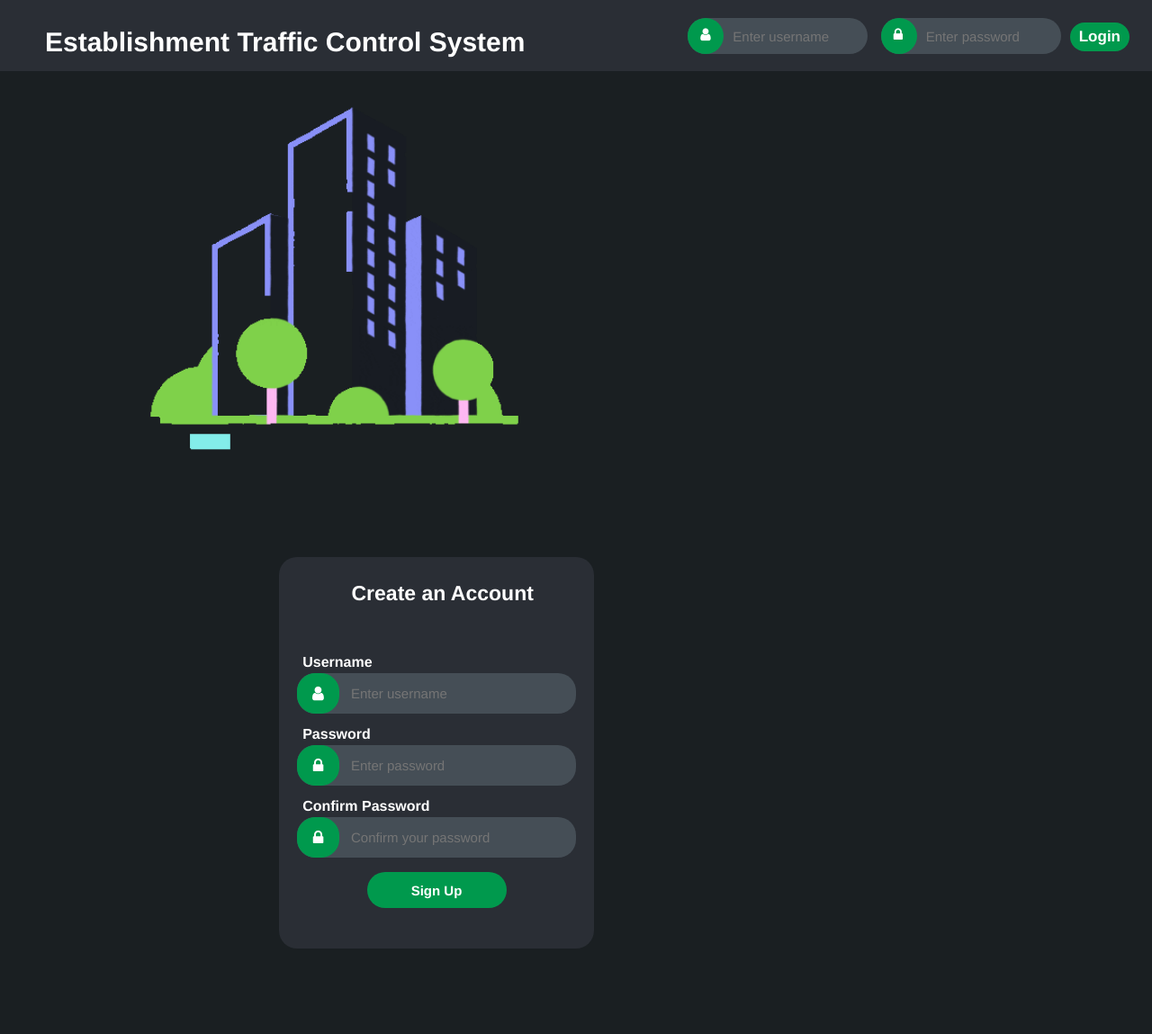
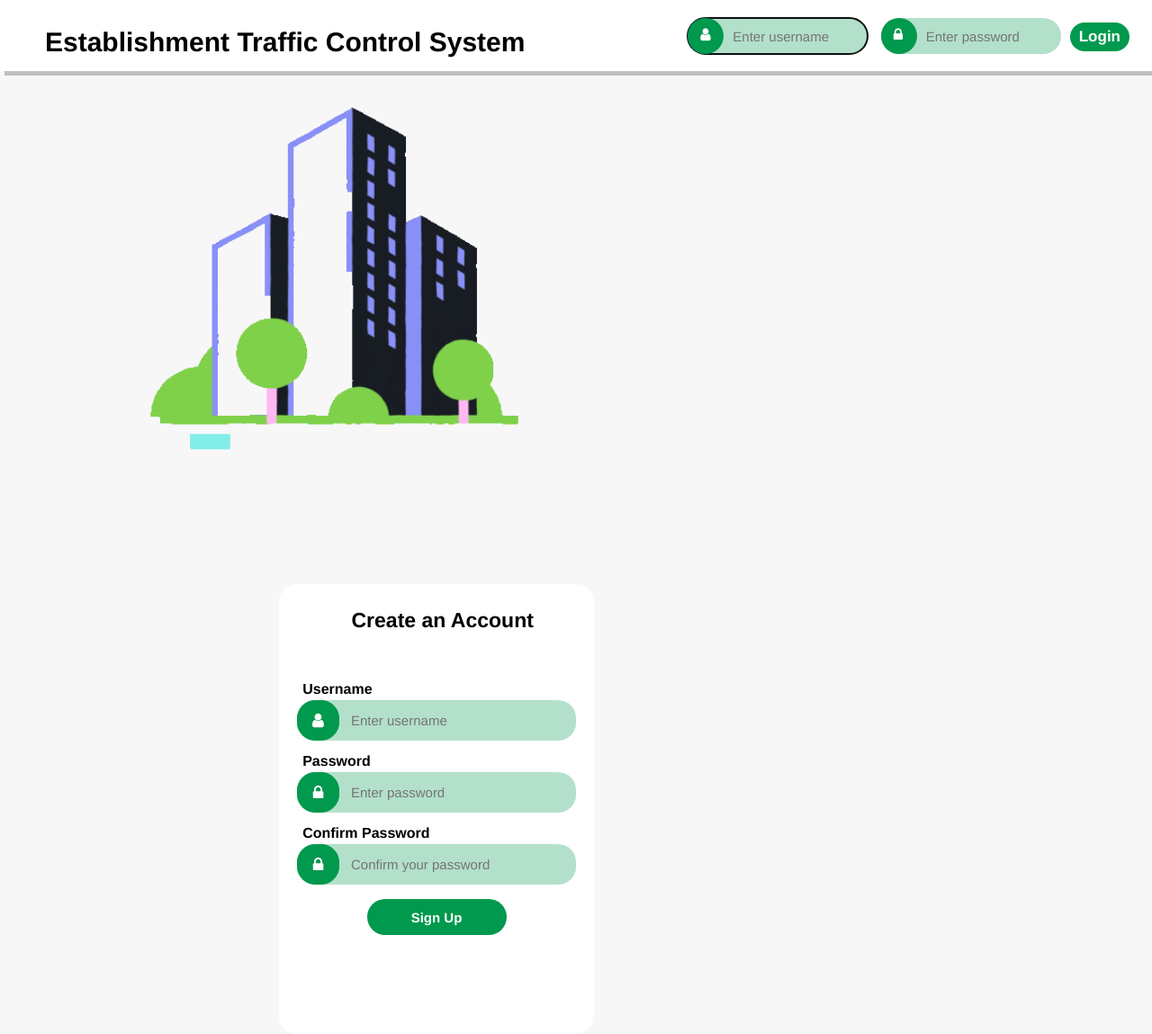
Before and after one commit to John-teology/Group5, a CodeIgniter app: page /Team-04/tracker/login in a window 1280 px wide. Shown: the whole page at 90% size. Before the commit the page ends 1054 px from the top, so only its background shows below. Run offline with CodeIgniter, Linux system fonts and the light colour scheme.

Commit message:
login light

```diff
--- a/application/views/login/login.php
+++ b/application/views/login/login.php
@@ -14,6 +14,7 @@
     <link rel="stylesheet"type="text/css"href="<?php printf(base_url('assets/%s/css/login/login.css'),$theme);?>">
     <link rel="stylesheet" href="https://cdnjs.cloudflare.com/ajax/libs/font-awesome/4.7.0/css/font-awesome.min.css">
 
+
 </head>
 <body>
 <style>
@@ -28,14 +29,14 @@
 
     <div class="topnav">
 
-            <a id="glow" class="active" href="#home"><h2>Establishment Traffic Control System</h2></a>
+            <a id="glow" class="active" href="#home"><h2 id="htext">Establishment Traffic Control System</h2></a>
 
 
         <div class="login-container">
             <form action="/action_page.php">
                 <div class="input-icons">
                 <i id="icon" class="fa fa-user"></i>
-                <input id="input" type="text"  class="form-control" name="username_txt" placeholder="Enter username" value="<?php echo set_value('username_txt') ?>">
+                <input id="input" type="text"  class="form-control" name="username_txt" placeholder="Enter username" value="<?php echo set_value('username_txt') ?>" autofocus>
                 <?php  echo form_error("username_txt","<div class='error'>","</div>"); ?>
 
                 <i id="icon" class="fa fa-lock"></i>
@@ -94,7 +95,7 @@
             <div id="div2" class="mb-3">
                 <label for="exampleInputEmail1" class="form-label">Username</label>
                 <i class="fa fa-user"></i>
-                <input type="text" class="form-control" value="<?php echo set_value("username_txt") ?>" name="username_txt" placeholder="Enter username">
+                <input id="in" type="text" class="form-control" value="<?php echo set_value("username_txt") ?>" name="username_txt" placeholder="Enter username">
                 <?php  echo form_error("username_txt","<div class='error'>","</div>"); ?>
 
             </div>
--- a/assets/light/css/login/login.css
+++ b/assets/light/css/login/login.css
@@ -2,15 +2,14 @@
 	margin: 0;
 	padding: 0;
 	box-sizing: border-box;
-	font-family: 'Helvetica';
+	font-family: "Helvetica";
 }
 html,
 body {
-	background-color: #1a1f22;
+	background-color: #f7f7f7;
 	background-size: cover;
-	font-family: 'Helvetica';
+	font-family: "Helvetica";
 }
-
 
 .wrapper1 {
 	display: flex;
@@ -18,48 +17,44 @@ body {
 	width: 100%;
 	height: 10%;
 	align-items: left;
-
 }
 
 /* Register */
 
-.wrapper{
+.wrapper {
 	float: right;
 	width: 350px;
-    background-color: #2a2e35;
+	background-color: white;
 	border-radius: 20px;
-	margin: 60px 0 0 310px;
-	height: auto;
+	margin: 90px 0 0 310px;
+	height: 500px;
 }
 
-.wrapper .logo{
+.wrapper .logo {
 	line-height: 20px;
 	border-radius: 20px;
 	padding: 10px 0 0 0;
 }
 
-.wrapper .title{
+.wrapper .title {
 	font-size: 23px;
-    color: white;
+	color: black;
 	padding: 20px 0 10px 23%;
-
 }
 
-.wrapper .form{
-    padding: 10px 20px 25px 20px
+.wrapper .form {
+	padding: 10px 20px 25px 20px;
 }
 
-.wrapper .form #div2{
+.wrapper .form #div2 {
 	height: 45px;
 	margin-bottom: 15px;
 	position: relative;
 	margin: 35px 0 0 0;
-
 }
 
-.wrapper .form #div2 input{
-    background-color: #454e56;
-    background-color: #454e56;
+.wrapper .form #div2 input {
+	background-color: #b3e0ca;
 	border-width: 0px;
 	height: 100%;
 	width: 100%;
@@ -67,7 +62,11 @@ body {
 	font-size: 15px;
 }
 
-.wrapper .form #div2 i{
+.form-control {
+	color: black;
+}
+
+.wrapper .form #div2 i {
 	position: absolute;
 	width: 47px;
 	height: 100%;
@@ -80,35 +79,33 @@ body {
 	justify-content: center;
 }
 
-.wrapper .form #signup{
+.wrapper .form #signup {
 	position: relative;
-    margin: 40px 0 0 25% ;
+	margin: 40px 0 0 25%;
 	height: 40px;
 	width: 50%;
 }
 
-.login_here{
+.login_here {
 	padding: 20px 0 0 0;
-
 }
 
-.login_here a{
+.login_here a {
 	padding: 0 0 0 38%;
 }
 
-.log{
-    color:white;
-
+.log {
+	color: white;
 }
 
-.form-label{
+.form-label {
 	line-height: 1.5;
 	font-weight: bold;
-    color: white;
+	color: black;
 	margin: 0px 0 0 2%;
 }
 
-#signup{
+#signup {
 	font-size: 15px;
 	color: white;
 	font-weight: bold;
@@ -123,7 +120,8 @@ body {
 	background-color: #4db882;
 }
 
-input, i{
+input,
+i {
 	color: white;
 	border-radius: 20px;
 }
@@ -143,8 +141,6 @@ input, i{
 	margin-top: 3px;
 }
 
-
-
 /* header */
 #glow {
 	font-size: 20px;
@@ -154,11 +150,13 @@ input, i{
 
 @-webkit-keyframes glow {
 	from {
-	  text-shadow: 0 0 10px #fff, 0 0 20px #fff, 0 0 30px #0000FF, 0 0 40px #00FF00, 0 0 50px #FFFF00, 0 0 60px #FF7F00, 0 0 70px #FF0000;
+		text-shadow: 0 0 10px #fff, 0 0 20px #fff, 0 0 30px #0000ff,
+			0 0 40px #00ff00, 0 0 50px #ffff00, 0 0 60px #ff7f00, 0 0 70px #ff0000;
 	}
 
 	to {
-	  text-shadow: 0 0 20px #fff, 0 0 30px #4B0082, 0 0 40px #FF7F00, 0 0 50px #00FF00, 0 0 60px #FF0000, 0 0 70px #0000FF, 0 0 80px #FFFF00;
+		text-shadow: 0 0 20px #fff, 0 0 30px #4b0082, 0 0 40px #ff7f00,
+			0 0 50px #00ff00, 0 0 60px #ff0000, 0 0 70px #0000ff, 0 0 80px #ffff00;
 	}
 }
 
@@ -184,17 +182,24 @@ input, i{
 	overflow: hidden;
 	width: 0;
 	height: 100%;
-	transition: .5s ease;
-
+	transition: 0.5s ease;
 }
 
 .container:hover .overlay {
 	width: 100%;
 }
 
+#htext {
+	color: black;
+}
+#input {
+	background-color: #b3e0ca;
+	color: black;
+}
+
 .text {
 	white-space: nowrap;
-	color: white;
+	color: black;
 	font-size: 21px;
 	font-style: italic;
 	position: absolute;
@@ -209,14 +214,12 @@ input, i{
 
 .topnav {
 	overflow: hidden;
-	background-color: #2a2e35;
+	background-color: white;
 	width: 100%;
 	padding: 20px 0 0 0;
 	height: auto;
+	box-shadow: 5px 5px rgb(192, 191, 191);
 }
-
-
-
 
 .input-icons #icon {
 	position: absolute;
@@ -236,78 +239,57 @@ input, i{
 	padding: 20px 30px 20px 20px;
 	border-radius: 20px 20px;
 	height: 40px;
-
 }
 
 .input-icons #input {
-
 	padding-left: 50px;
-
 }
 
-  .form-label{
-	  color: white;
-  }
-
-  i{
+i {
 	color: white;
 }
 
 .topnav a {
 	float: left;
 	display: block;
-	color: black;
+	color: white;
 	text-align: center;
 	padding: 10px 16px 15px 50px;
 	text-decoration: none;
 	font-size: 17px;
 }
 
-  .topnav a:hover {
-
-	color: black;
-  }
-
 .topnav a.active {
-
 	color: white;
 }
 
-
-
 .topnav .login-container {
-
 	float: right;
-
-
 }
 
-
-  .topnav input[type=text] {
+.topnav input[type="text"] {
 	margin-top: 8px;
 	font-size: 15px;
 	border: none;
-	width:200px;
-	background-color: #454e56  ;
+	width: 200px;
+	background-color: #454e56;
 }
 
-  .topnav input[type=password] {
+.topnav input[type="password"] {
 	padding: 6px;
 	margin-top: 8px;
 	font-size: 15px;
 	border: none;
-	width:200px;
-	background-color: #454e56  ;
+	width: 200px;
+	background-color: #454e56;
 }
-
-
 
 .topnav .login-container button {
 	float: right;
 	padding: 6px 10px;
 	margin-top: 5px;
 	margin-right: 25px;
-	background-color:#00994d;
+	background-color: #00994d;
 	color: white;
 	font-size: 17px;
 	border: none;
@@ -317,14 +299,17 @@ input, i{
 }
 
 .topnav .login-container button:hover {
-	background-color:#3CB371;
+	background-color: #3cb371;
 }
 
 @media screen and (max-width: 480px) {
 	.topnav .login-container {
 		float: none;
 	}
-	.topnav a, .topnav input[type=text], .topnav input[type=password],  .topnav .login-container button {
+	.topnav a,
+	.topnav input[type="text"],
+	.topnav input[type="password"],
+	.topnav .login-container button {
 		float: none;
 		display: block;
 		text-align: left;
@@ -332,26 +317,26 @@ input, i{
 		margin: 0;
 		padding: 14px;
 	}
-	.topnav input[type=text] {
+	.topnav input[type="text"] {
 		border: 1px solid #ccc;
 	}
 
-	.container{
+	.container {
 		width: 70%;
 		margin: 0;
 	}
 
-	image{
+	image {
 		margin: 0 0 0 0;
 		width: 100%;
 	}
 
-	.wrapper{
+	.wrapper {
 		margin: 0 0 0 5px;
 		width: 350px;
 	}
 
-	button{
+	button {
 		text-align: center;
 		color: firebrick;
 	}
```
Lines whose indentation alone changed are shown as unchanged.
